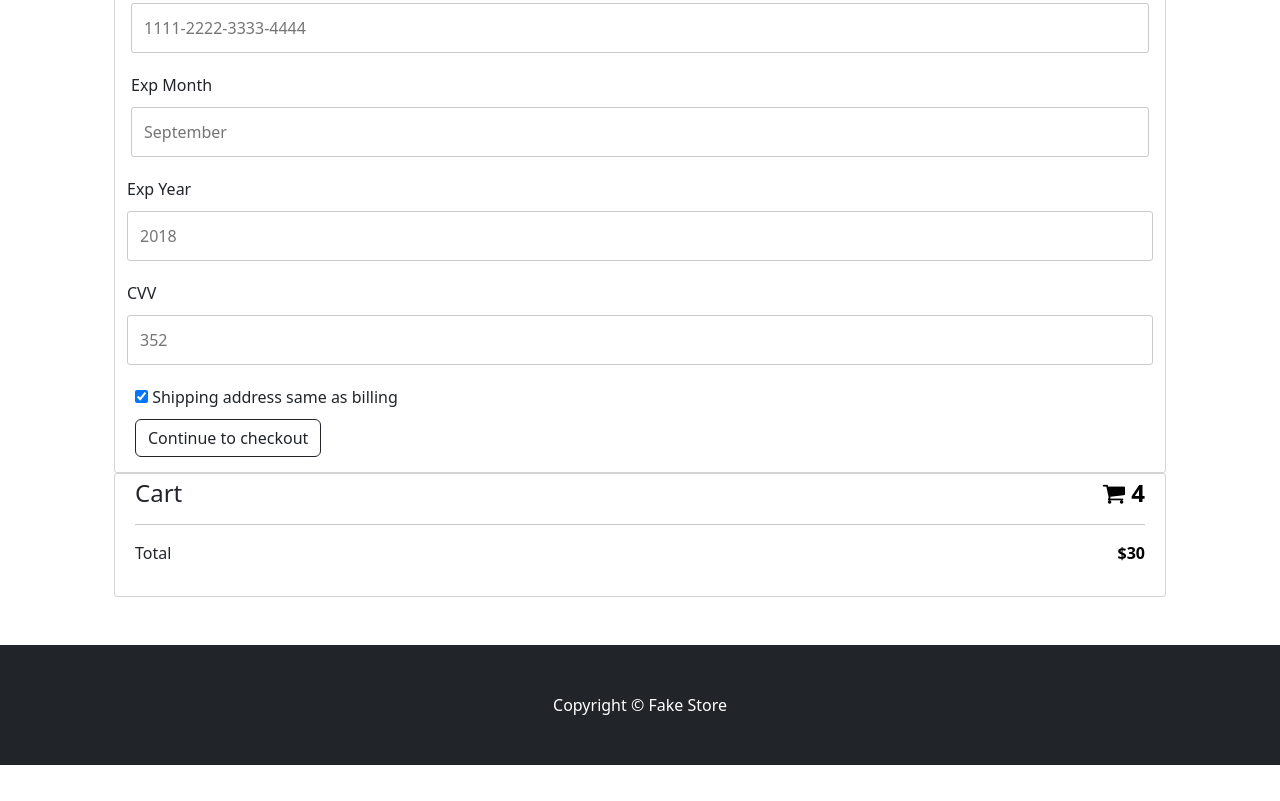
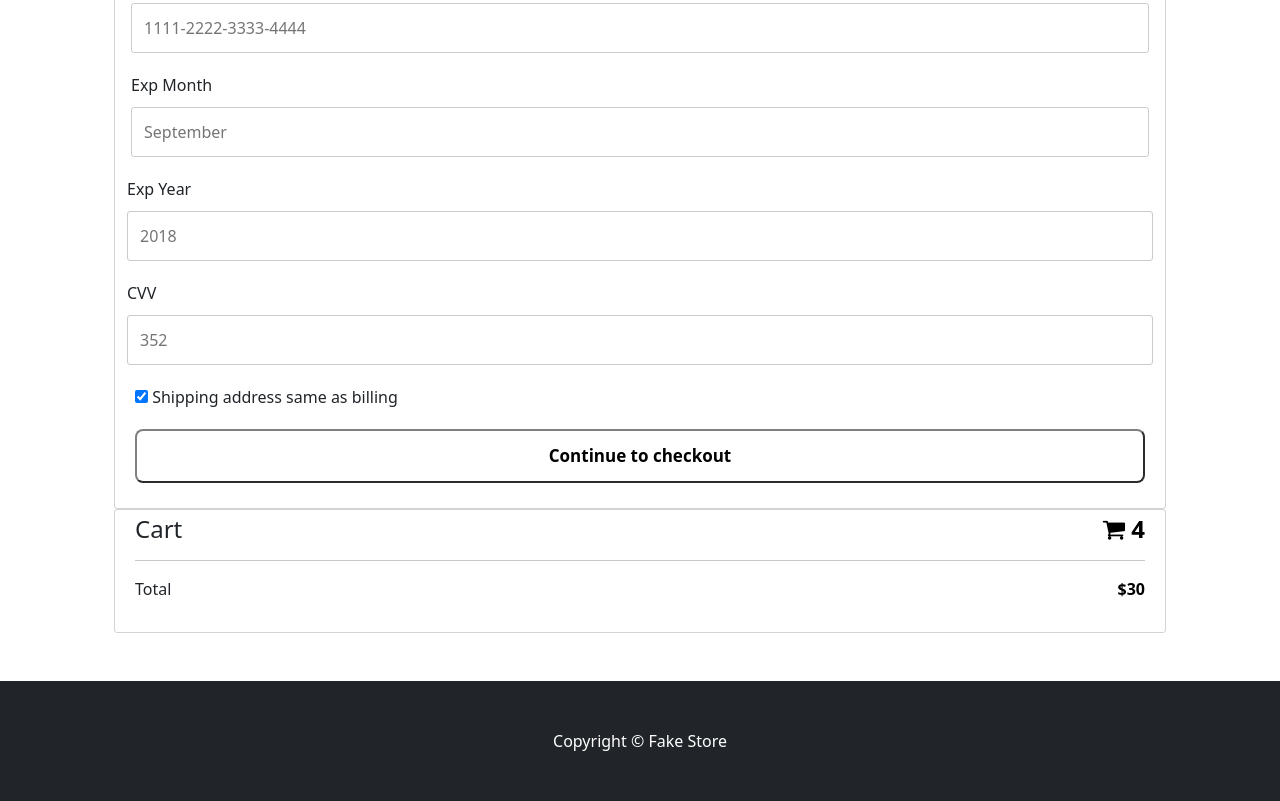
Before and after one commit to Zoown/fakeStoreWebsiteFrontend, a plain HTML site: page cart.html in a window 1280 px wide. Shown: the part 1431-2232 px from the top of the page. Before the commit the page ends 2196 px from the top, so only its background shows below. Drawn offline with nearby package versions, Linux system fonts and the light colour scheme.

Commit message:
Fix checkout button

```diff
--- a/cart.html
+++ b/cart.html
@@ -125,7 +125,7 @@
                         <input type="checkbox" checked="checked" name="sameadr"> Shipping address same as billing
                       </label>
                       <!--<input type="submit" value="Continue to checkoutxx" class="btn">-->
-                      <button class="btn btn-outline-dark" type="submit">Continue to checkout</button>
+                      <button class="btn-checkout" type="submit">Continue to checkout</button>
                     </form>
                   </div>
 
```
